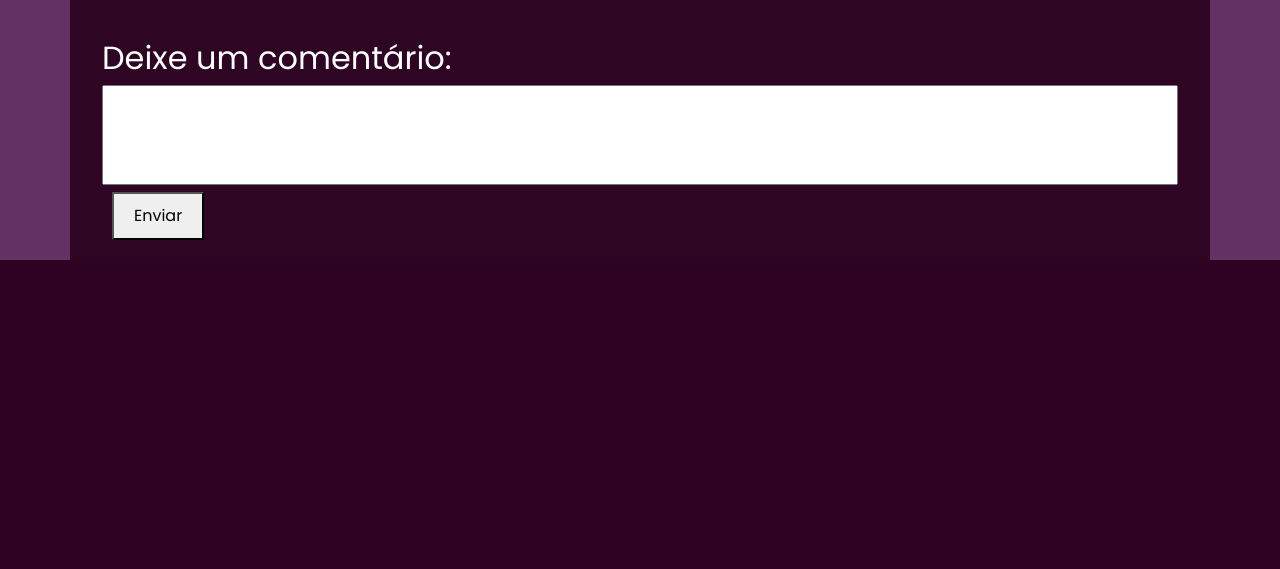
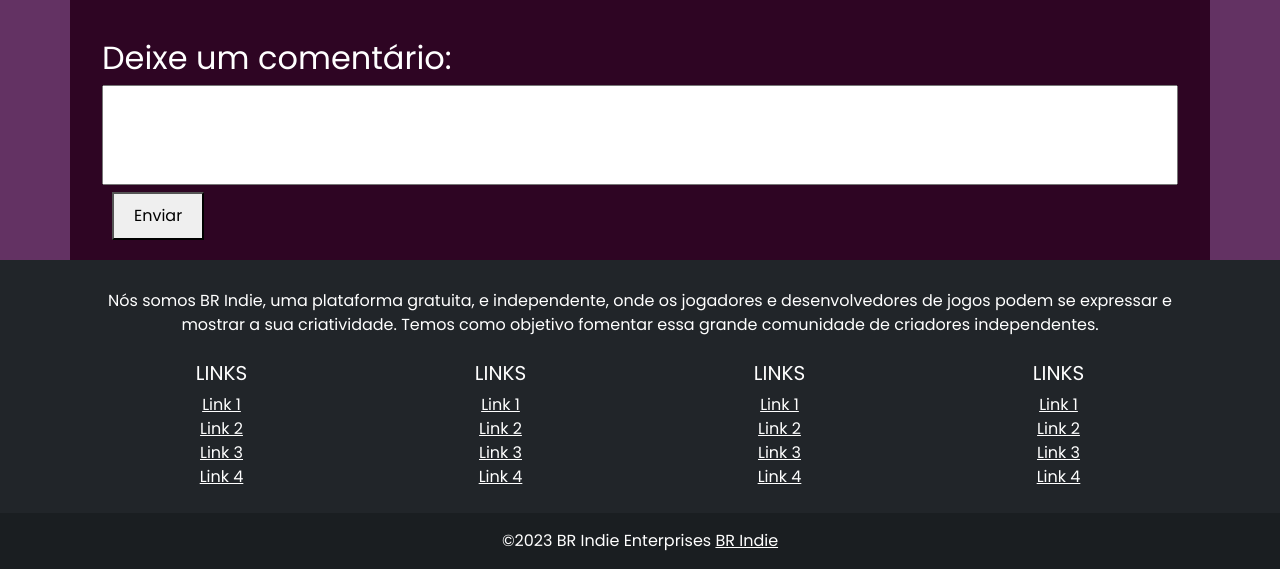
Before and after one commit to Gustavo12890/BR_INDIE, a PHP site: page /pages/projeto.html in a window 1280 px wide. Shown: the part 1818-2387 px from the top of the page. Before the commit the page ends 2078 px from the top, so only its background shows below. Run offline with PHP 8.4, Linux system fonts and the light colour scheme.

Commit message:
Adicionando o footer na página projeto

```diff
--- a/css/projeto.css
+++ b/css/projeto.css
@@ -1,7 +1,6 @@
 body {
   background-color: #633263;
   font-family: Poppins;
-
 }
 
 /* CSS BARRA DE SCROLL */
--- a/pages/projeto.html
+++ b/pages/projeto.html
@@ -85,5 +85,95 @@
         </div>
       </div>
     </div>
+</div>
+
+<footer class="bg-dark text-center text-white">
+  <div class="container p-4">
+    <section class="mb-4">
+      <p>
+        Nós somos BR Indie, uma plataforma gratuita, e independente, onde os jogadores e desenvolvedores de jogos podem se expressar e mostrar a sua criatividade. Temos como objetivo fomentar essa grande comunidade de criadores independentes.
+      </p>
+    </section>
+    <section class="">
+      <div class="row">
+        <div class="col-6 col-lg-3 col-md-6 mb-4 mb-md-0">
+          <h5 class="text-uppercase">Links</h5>
+
+          <ul class="list-unstyled mb-0">
+            <li>
+              <a href="#!" class="text-white">Link 1</a>
+            </li>
+            <li>
+              <a href="#!" class="text-white">Link 2</a>
+            </li>
+            <li>
+              <a href="#!" class="text-white">Link 3</a>
+            </li>
+            <li>
+              <a href="#!" class="text-white">Link 4</a>
+            </li>
+          </ul>
+        </div>
+        <div class="col-6 col-lg-3 col-md-6 mb-4 mb-md-0">
+          <h5 class="text-uppercase">Links</h5>
+
+          <ul class="list-unstyled mb-0">
+            <li>
+              <a href="#!" class="text-white">Link 1</a>
+            </li>
+            <li>
+              <a href="#!" class="text-white">Link 2</a>
+            </li>
+            <li>
+              <a href="#!" class="text-white">Link 3</a>
+            </li>
+            <li>
+              <a href="#!" class="text-white">Link 4</a>
+            </li>
+          </ul>
+        </div>
+        <div class="col-6 col-lg-3 col-md-6 mb-4 mb-md-0">
+          <h5 class="text-uppercase">Links</h5>
+          <ul class="list-unstyled mb-0">
+            <li>
+              <a href="#!" class="text-white">Link 1</a>
+            </li>
+            <li>
+              <a href="#!" class="text-white">Link 2</a>
+            </li>
+            <li>
+              <a href="#!" class="text-white">Link 3</a>
+            </li>
+            <li>
+              <a href="#!" class="text-white">Link 4</a>
+            </li>
+          </ul>
+        </div>
+        <div class="col-6 col-lg-3 col-md-6 mb-4 mb-md-0">
+          <h5 class="text-uppercase">Links</h5>
+
+          <ul class="list-unstyled mb-0">
+            <li>
+              <a href="#!" class="text-white">Link 1</a>
+            </li>
+            <li>
+              <a href="#!" class="text-white">Link 2</a>
+            </li>
+            <li>
+              <a href="#!" class="text-white">Link 3</a>
+            </li>
+            <li>
+              <a href="#!" class="text-white">Link 4</a>
+            </li>
+          </ul>
+        </div>
+      </div>
+    </section>
+  </div>
+  <div class="text-center p-3" style="background-color: rgba(0, 0, 0, 0.2);">
+    ©2023 BR Indie Enterprises
+    <a class="text-white" href="index.html">BR Indie</a>
+  </div>
+</footer>
 </body>
 </html>
```
